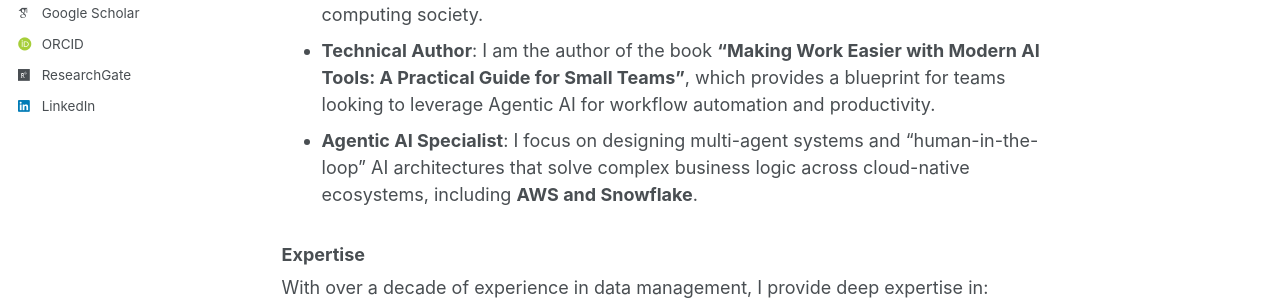
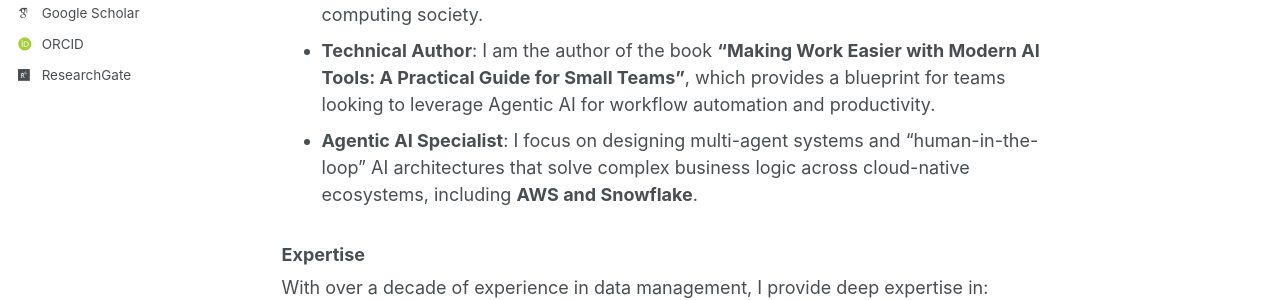
Before and after one commit to abhilashpakalapati/abhilashpakalapati.github.io, a Jekyll site: the page built from _pages/about.md, in a window 1280 px wide. Shown: the part 603-903 px from the top of the page. Built offline with Jekyll 4.4.1, drawn with Linux system fonts in a browser that asks for light colours; some web fonts are replaced; a script bundle is joined from its source files by our own code; library files that are not in the unit come from our copies.

Commit message:
Update _config.yml

```diff
--- a/_config.yml
+++ b/_config.yml
@@ -67,7 +67,7 @@ author:
   keybase          : # Username
   instagram        : # Username
   lastfm           : # Username
-  linkedin         : "abhilashpakalapati"
+  linkedin         : #"abhilashpakalapati"
   mastodon         : # URL
   medium           : # URL
   pinterest        : # Username
```
